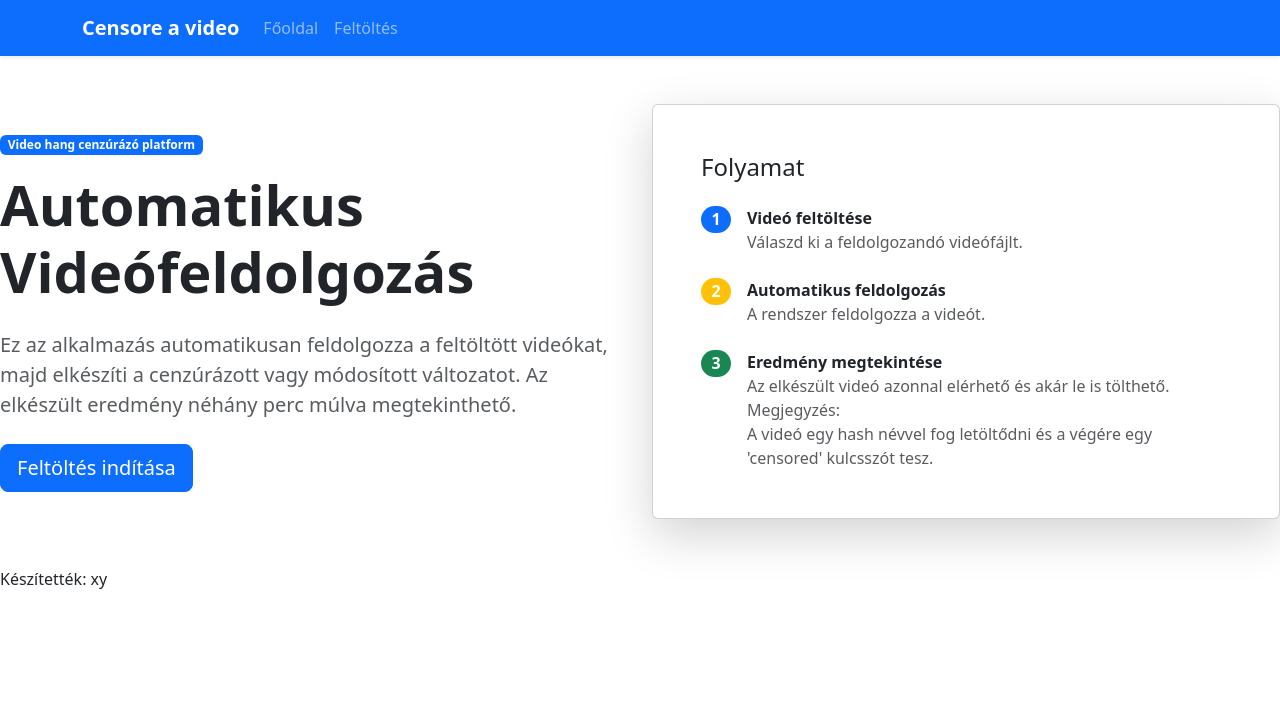
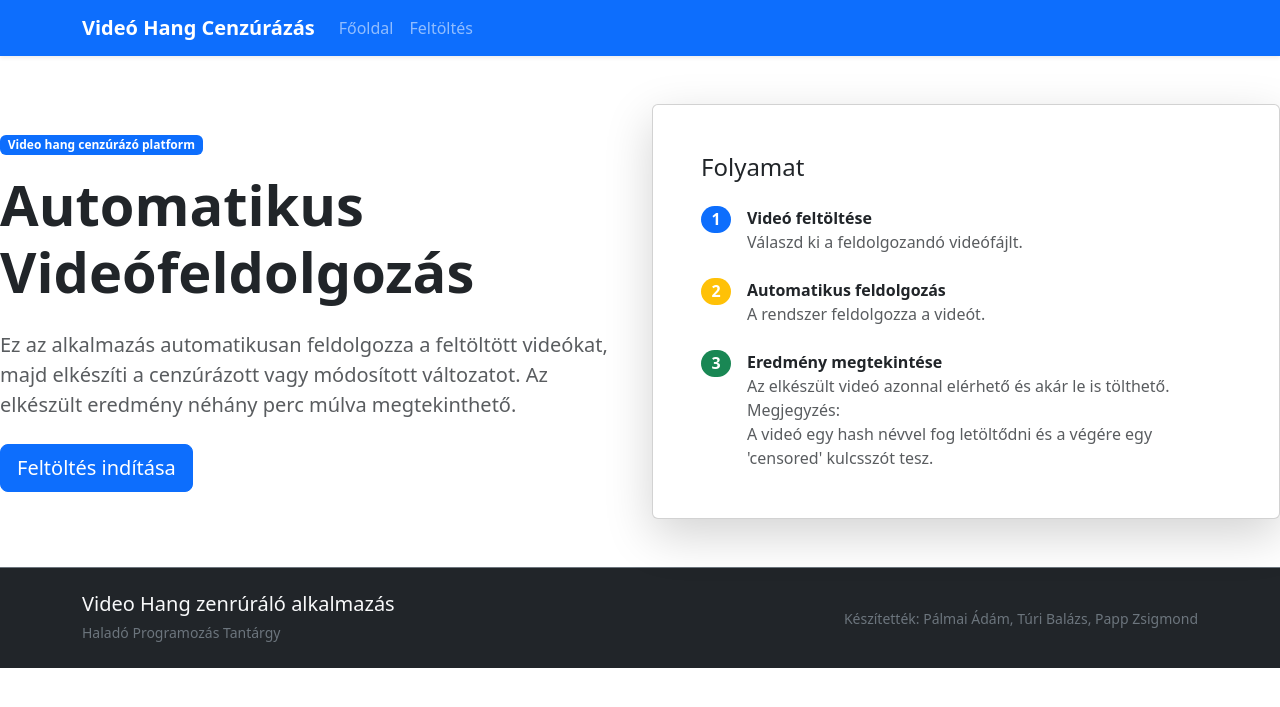
Before and after one commit to Adam1990734/Haladoprog, a FastAPI app: page / in a window 1280 px wide. Shown: the top 707 px of the page. Run offline with FastAPI, Linux system fonts and the light colour scheme.

Commit message:
Videó nagyítása és menü javítása

```diff
--- /dev/null
+++ b/src/api/public/templates/shared/footer.html
@@ -0,0 +1,19 @@
+<footer class="bg-dark text-light mt-auto border-top border-secondary">
+    <div class="container py-4">
+        <div class="row align-items-center">
+            <div class="col-md-6 text-center text-md-start">
+                <h5 class="mb-1">
+                    Video Hang zenrúráló alkalmazás
+                </h5>
+                <small class="text-secondary">
+                    Haladó Programozás Tantárgy
+                </small>
+            </div>
+            <div class="col-md-6 text-center text-md-end mt-3 mt-md-0">
+                <small class="text-secondary">
+                    Készítették: Pálmai Ádám, Túri Balázs, Papp Zsigmond
+                </small>
+            </div>
+        </div>
+    </div>
+</footer>
--- a/src/api/public/templates/shared/mainLayout.html
+++ b/src/api/public/templates/shared/mainLayout.html
@@ -13,12 +13,7 @@
     {% include 'shared/menu.html' %}
     {% block content %}
     {% endblock %}
-    <footer>
-        <div>
-            <span>Készítették: xy</span>
-        </div>
-    </footer>
-
+    {% include 'shared/footer.html' %}
     <script src="https://cdn.jsdelivr.net/npm/bootstrap@5.3.3/dist/js/bootstrap.bundle.min.js"></script>
 </body>
 </html>
--- a/src/api/public/templates/shared/menu.html
+++ b/src/api/public/templates/shared/menu.html
@@ -2,7 +2,7 @@
     <div class="container">
 
         <a class="navbar-brand fw-bold" href="/">
-            Censore a video
+            Videó Hang Cenzúrázás
         </a>
 
         <button class="navbar-toggler"
```
Also changed, not shown: src/api/public/templates/result.html (+7 -6 lines).
